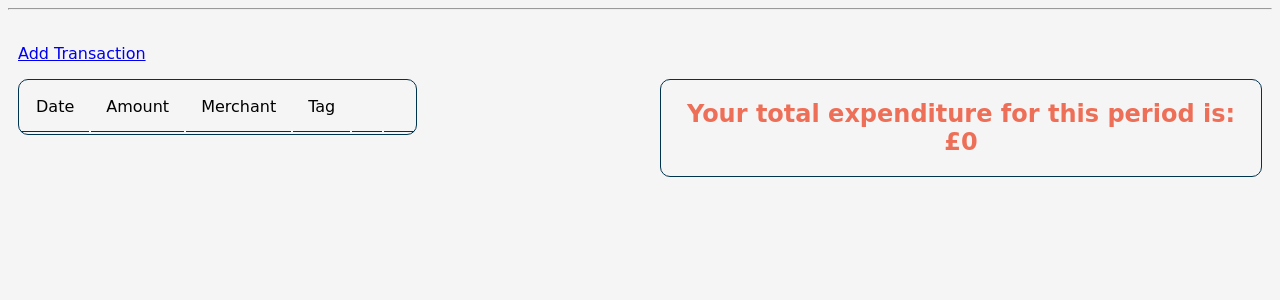
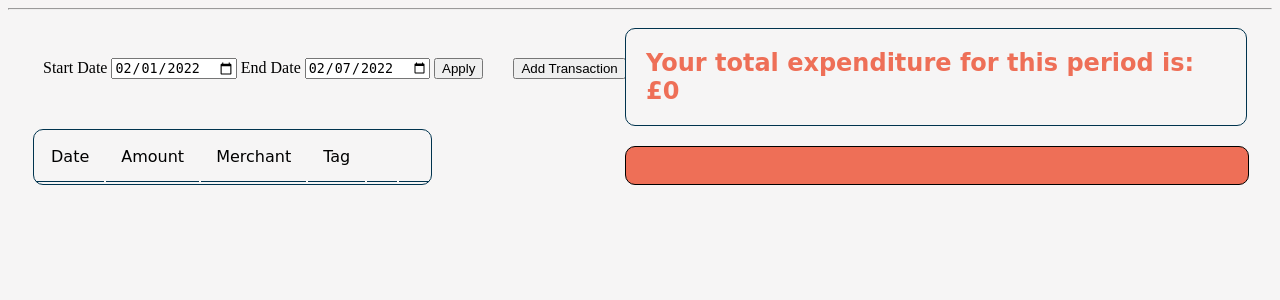
Before and after one commit to The-Adam-The/expen-dr, a Flask app: page /transactions in a window 1280 px wide. Shown: the part 98-398 px from the top of the page. Run offline with Flask 2, Linux system fonts and the light colour scheme; data that the repository does not hold is empty; some web fonts are replaced.

Commit message:
added date inputs and css to transaction page

```diff
--- a/controllers/transaction_controller.py
+++ b/controllers/transaction_controller.py
@@ -1,11 +1,13 @@
 from flask import Flask, render_template, request, redirect
 from flask import Blueprint
+import datetime
 
 from models.transaction import Transaction
 
 import repositories.transaction_repository as transaction_repository
 import repositories.tag_repository as tag_repository
 import repositories.merchant_repository as merchant_repository
+
 
 transaction_blueprint = Blueprint("transaction", __name__)
 
@@ -37,7 +39,10 @@ def add_transaction():
 def transactions():
     transactions = transaction_repository.select_all()
     total_spent = Transaction.total_spending(transactions)
-    return render_template('transactions/index.html', transactions=transactions, total_spent=total_spent)
+    today_date = datetime.date.today()
+    first_of_month = today_date.replace(day=1)
+
+    return render_template('transactions/index.html', transactions=transactions, total_spent=total_spent, today_date=today_date, first_of_month=first_of_month)
 
 #Read One
 @transaction_blueprint.route('/transactions/<id>')
--- a/static/style.css
+++ b/static/style.css
@@ -1,8 +1,6 @@
 body {
     background-color: #F6F5F5;
 }
-
-
 
 h1 {
     /* font-family: 'Corben', cursive; */
@@ -25,7 +23,6 @@ nav > ul {
 li {
     display: inline;
     margin: 0 5px;
-
 }
 
 .nav-links {
@@ -53,20 +50,41 @@ header {
     align-items: center;
     justify-content: center;
     margin-right: 20px;
+}
 
+.top-section {
+    width: 100%;
+    display:  flex;
+    padding: 10px;
+    align-items: center;
+    justify-content: space-between;
+    margin-top: 20px;
+    margin-bottom: 40px;
+
+}
+
+.transaction-new-button {
+    margin-left: 10px;
+    align-self: flex-end;
 }
 
 .main-content {
     padding: 10px;
 }
 
-.table-div {
-    width: 50%;
+.section-split {
+    display: flex;
+    justify-content: space-between;
 }
-.summary-div {
-    width: 50%;
-    margin-top: 0;
+
+.main-info {
+    display: flex;
+    flex-direction: column;
+    align-items: flex-start;
+    width: auto;
+    margin-left: 15px;
 }
+
 
 table {
     border: 1px solid #00334E;
@@ -86,22 +104,36 @@ th {
     font-size: 1em;
 }
 
+.summary {
+    display: flex;
+    flex-direction: column;
+    justify-content: center;
+    align-items: inherit;
+    width: 50%;
+    margin-top: 0;
+    margin-right: 15px;
+}
+
 .expense-statement {
     color: #EE6F57;
     padding: 20px;
     border: 1px #00334E solid;
     border-radius: 10px;
     width: auto;
-    text-align: center;
-    margin-top: 0px;
-    margin-left: 20px;
+    height: auto;
+    text-align: left;
+    margin-top: 0;
+    margin-left: 0;
 }
 
-.main-info {
-    display: flex;
-    flex-direction: row;
-    align-items: flex-start;
+.graph-space {
+    height: 100%;
+    width: 100%;
+    border: 1px black solid;
+    background-color: #EE6F57;
+    border-radius: 10px;
 }
+
 
 
 /*
--- a/templates/transactions/index.html
+++ b/templates/transactions/index.html
@@ -1,8 +1,22 @@
 {% extends 'base.html'%}
 {% block content %}
+<div class="section-split">
+    <section class="main-info">
+        <section class="top-section">
+            <form action="date_range">
+                <div>
+                    <label for="start_date">Start Date</label>
+                    <input type="date" id="start_date" name="start_date" value="{{first_of_month}}">
+                    <label for="end_date">End Date</label>
+                    <input type="date" id="end_date" name="end_date" value="{{today_date}}">
+                    <button type="submit">Apply</button>
+                </div>
+            </form>
 
-<a href="transactions/new"><p>Add Transaction</p></a>
-<section class="main-info">
+            <form action="transactions/new" class="transaction-new-button">
+                <button value="submit">Add Transaction</button>
+            </form>
+        </section>
         <div class="table-div">
             <table>
                 <tr>
@@ -33,10 +47,14 @@
             </table>
         </div>
 
+    </section>
+    <section class="summary">
+        <h2 class="expense-statement">Your total expenditure for this period is: £{{total_spent}}</h2>
 
-<div class="summary-div">
-<h2 class="expense-statement">Your total expenditure for this period is: £{{total_spent}}</h2>
+    <section class="graph-space">
+
+    </section>
+</section>
 </div>
-</section>
 
 {% endblock %}
```
Lines whose indentation alone changed are shown as unchanged.
